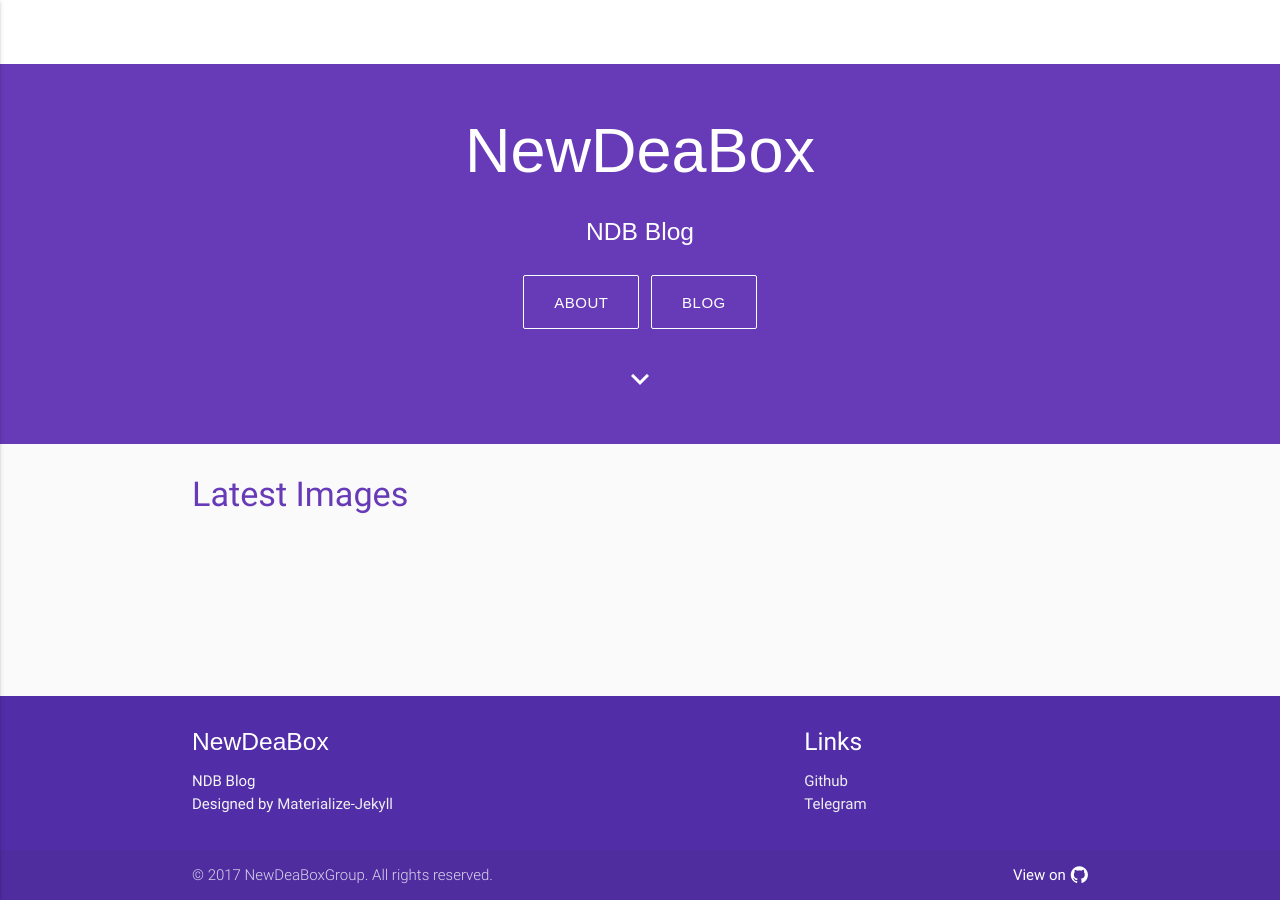
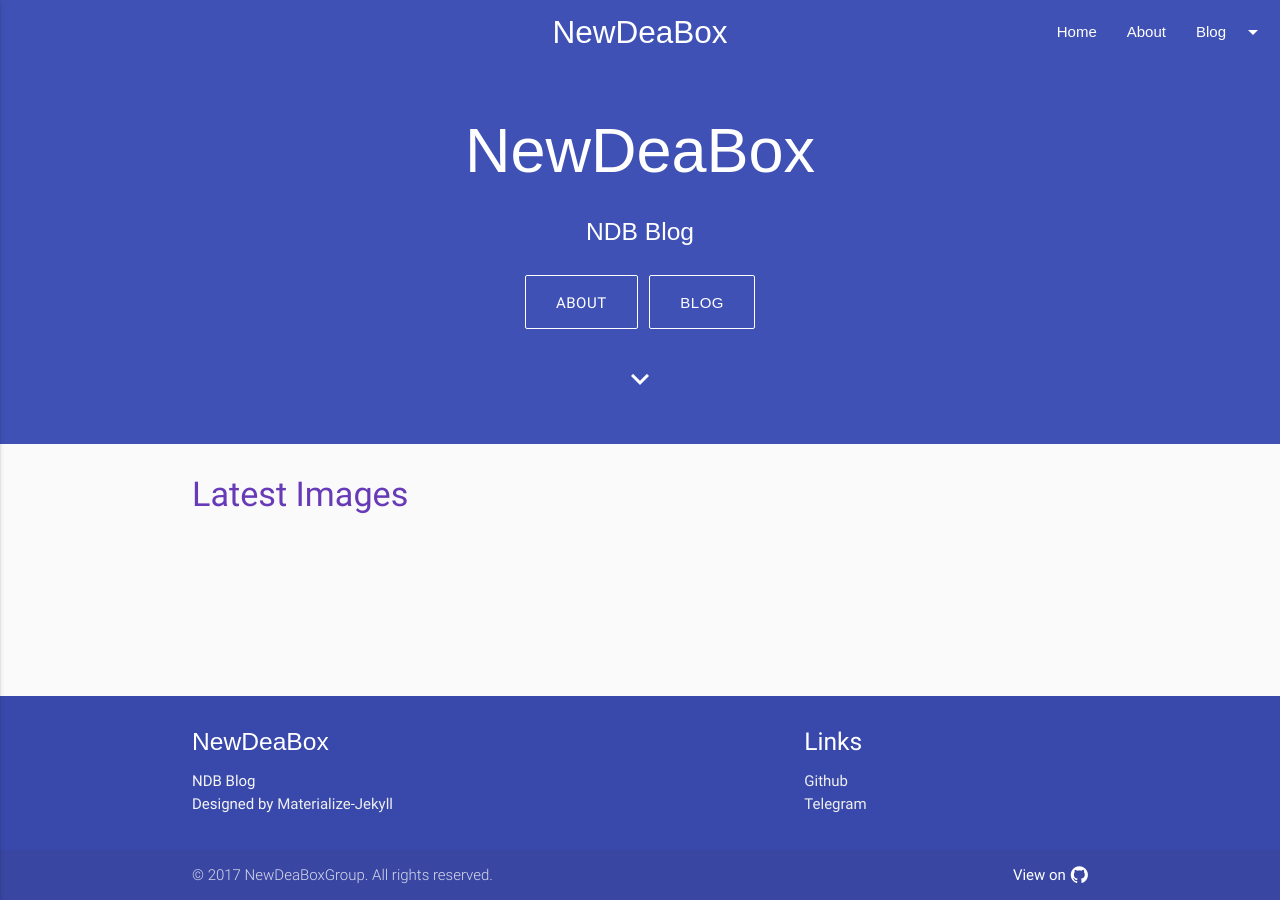
Before and after one commit to NewDeaBoxGroup/NewDeaBoxGroup.github.io, a Jekyll site: the page built from index.html, in a window 1280 px wide. Built offline with Jekyll 4.4.1, drawn with Linux system fonts in a browser that asks for light colours; nearby versions of some CDN libraries; some web fonts are replaced.

Commit message:
Color Change

```diff
--- a/_includes/js.html
+++ b/_includes/js.html
@@ -11,7 +11,7 @@
     $('.parallax').parallax();
     $('time').each(function () {
       if (now - (new Date($(this).attr('datetime')).getTime()) < 311040000){
-        $(this).append('<span class="new badge"></span>');
+        $(this).append('<span class="new badge indigo"></span>');
       }
     });
     var url = window.location.href;
--- a/_includes/nav.html
+++ b/_includes/nav.html
@@ -24,7 +24,7 @@
 <ul class="side-nav" id="mobile-nav">
   <li>
     <div class="user-view">
-      <div class="background deep-purple"></div>
+      <div class="background indigo"></div>
       <img class="circle materialboxed" data-caption="{{ site.author.name }}" src="https://github.com/{{ site.author.github }}.png">
       <span class="white-text name">{{ site.author.name }}</span>
       {% if site.author.email %}
--- a/_includes/paginate.html
+++ b/_includes/paginate.html
@@ -26,7 +26,7 @@
   {% endif %}
   {% for page in (first..last) %}
     {% if page == paginator.page %}
-    <li class="active"><a href="#!">{{ page }}</a></li>
+    <li class="active indigo"><a href="#!">{{ page }}</a></li>
     {% elsif page == 1 %}
     <li class="waves-effect"><a href="{{ url }}/blog">{{ page }}</a></li>
     {% else %}
--- a/_layouts/default.html
+++ b/_layouts/default.html
@@ -17,7 +17,7 @@
       {{ content }}
     </section>
   </main>
-  <footer class="page-footer">
+  <footer class="page-footer indigo darken-1">
     {% include footer.html %}
   </footer>
   {% include js.html %}
--- a/index.html
+++ b/index.html
@@ -4,7 +4,7 @@
 
 <style type="text/css">
   nav {
-    background-color: #fff;
+    background-color: #3f51b5;
     box-shadow: none;
     color: #fff; }
   nav a { color: #fff; }
@@ -14,7 +14,7 @@
 
 {% capture url %}{{ site.url | append: "$" | replace: "/$", "" | replace: "$", "" }}{% endcapture %}
 
-<div class="section no-pad deep-purple">
+<div class="section no-pad indigo">
   <div class="valign-wrapper" style="height: 380px;">
     <div class="container">
       <h1 class="row center white-text logo-font">{{ site.title }}</h1>
@@ -22,8 +22,8 @@
         <h5 class="col s12 white-text logo-font">{{ site.description }}</h5>
       </div>
       <div class="row center">
-        <a class="btn-flat btn-large waves-effect waves-light deep-purple logo-font white-text" href="{{ url }}/about/" style="border: 1px #fff solid; margin-right: 4px;">About</a>
-        <a class="btn-flat btn-large waves-effect waves-light deep-purple logo-font white-text" href="{{ url }}/blog/" style="border: 1px #fff solid; margin-left: 4px;">Blog</a>
+        <a class="btn-flat btn-large waves-effect waves-light indigologo-font white-text" href="{{ url }}/about/" style="border: 1px #fff solid; margin-right: 4px;">About</a>
+        <a class="btn-flat btn-large waves-effect waves-light indigo logo-font white-text" href="{{ url }}/blog/" style="border: 1px #fff solid; margin-left: 4px;">Blog</a>
         <div style="margin-top: 32px;">
           <a href="#latest-images"><i class="material-icons white-text" style="font-size: 36px;">keyboard_arrow_down</i></a>
         </div>
```
